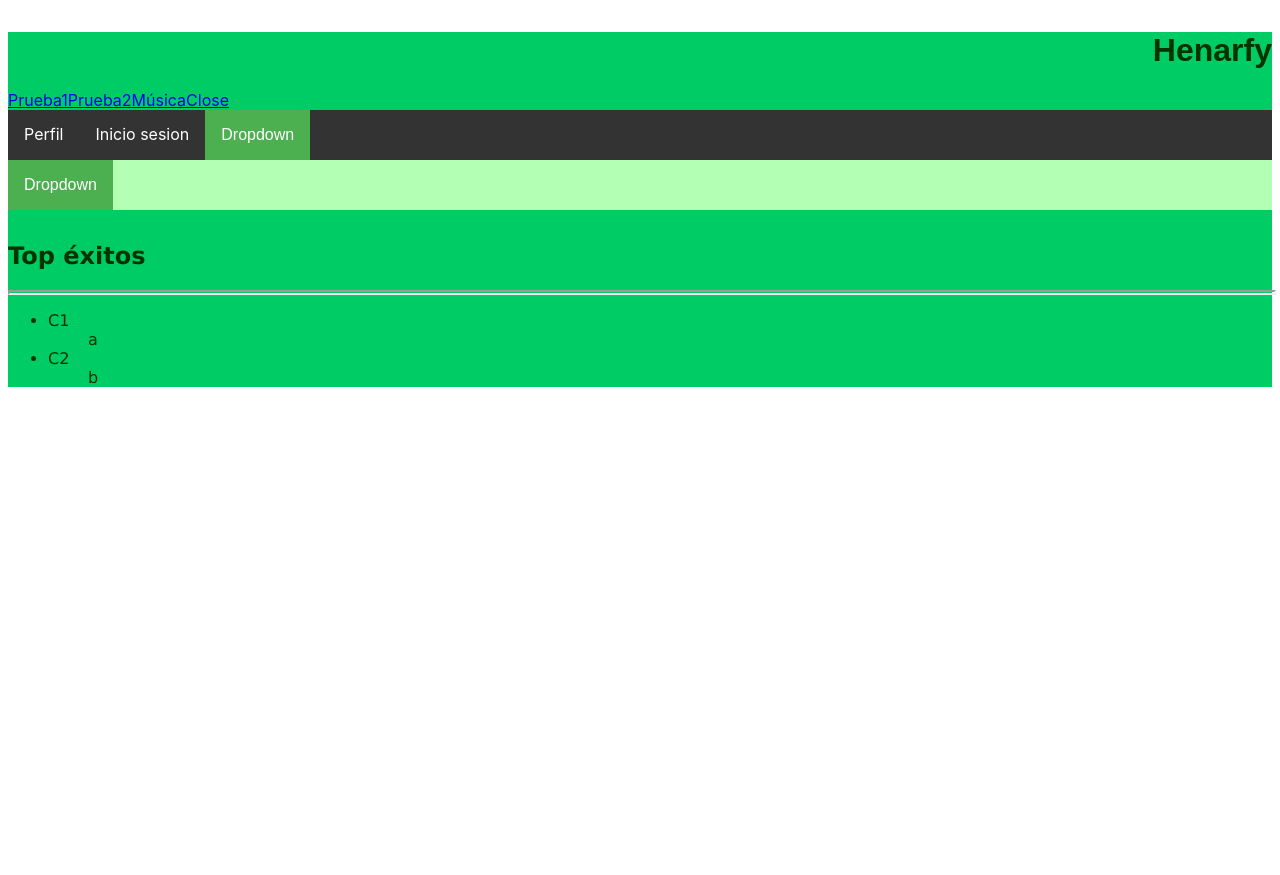
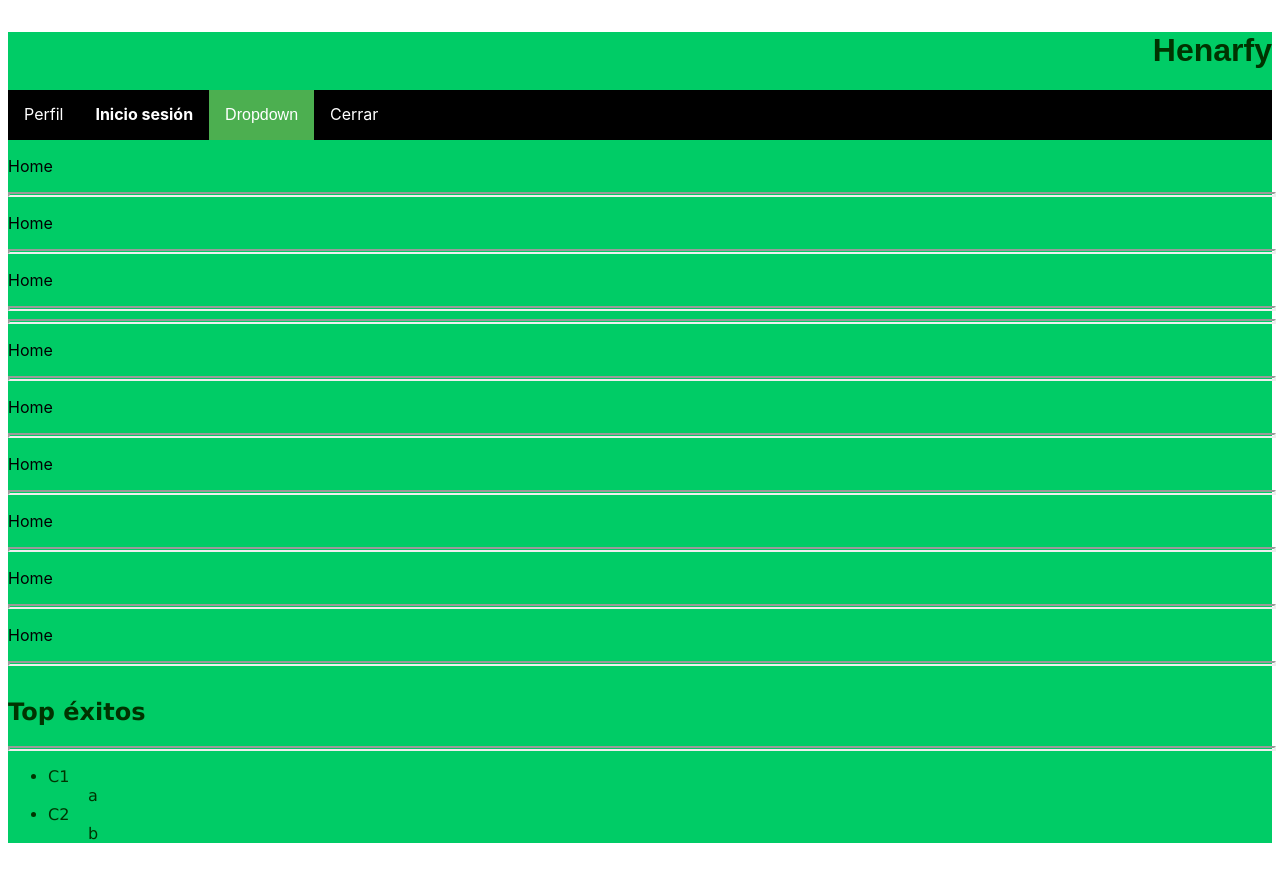
Before and after one commit to TrainingIT-REACT/practica-final-curso-Henar93, a React (Create React App) app: page / in a window 1280 px wide. Before the commit the page ends 800 px from the top, so only its background shows below. Built offline with nearby package versions, Linux system fonts and the light colour scheme; no server answers.

Commit message:
primeras rutas

```diff
--- a/src/App/App.css
+++ b/src/App/App.css
@@ -1,6 +1,5 @@
 .App {
   margin: 2em auto;
-  max-width: 110em;
 }
 
 
@@ -21,9 +20,10 @@ hr {border: 2px inset #eee; height: 1px; width: 100%;}
 
 
 nav {
-  background-color:#b3ffb3;
+  background-color: black;
   margin: 0;
   padding: 0;
+  display: flex;
 }
 
 main {
@@ -31,8 +31,9 @@ main {
 }
 
 .container {
+  clear: both;
+  width: 100%;
   margin: 2em auto;
-  max-width: 100em;
   color:#003300 ;
   font-family:'Lucida Sans', 'Lucida Sans Regular', 'Lucida Grande', 'Lucida Sans Unicode', Geneva, Verdana, sans-serif;
 }
@@ -41,7 +42,7 @@ main {
   list-style-type: none;
   margin: 0;
   padding: 0;
-  overflow: hidden;
+  /* overflow: hidden; */
   background-color: #333;
 }
 
--- a/src/App/App.js
+++ b/src/App/App.js
@@ -8,9 +8,7 @@ import './App.css';
 
 //importar páginas
 
-import Home from './Rutas/Home';
-import About from './Rutas/About';
-//import Musica from './Rutas/Musica';
+
 
 
 //import Navbar from './Menu/general.js';
@@ -22,29 +20,24 @@ import Glossary from './Glossary';
 
 
 
-const close =() =><p>chaO</p>;
+// const close =() =><p>chaO</p>;
 
 
 
 
 
-const cerrar = ({ match }) => <div>
-  <p>Para más info</p>
-  <p>
-    <NavLink activeClassName="active" to={`${match.url}/close`}>Anídate en la marina</NavLink>
-    {' '}
+// const cerrar = ({ match }) => <div>
+//   <p>Para más info</p>
+//   <p>
+//     <NavLink activeClassName="active" to={`${match.url}/close`}>Anídate en la marina</NavLink>
+//     {' '}
 
-  </p>
+//   </p>
 
-</div>;
+// </div>;
 
 
-const Musica = ({Musica}) =>(
-  <div>
-    <p>Example musicote</p>
 
-  </div>
-)
 
 
 // List de términos para el glosario
@@ -97,10 +90,8 @@ class App extends Component {
       <Router>
         <div className="App">
         <h1>Henarfy</h1>
-        <NavLink activeClassName="active"  activeStyle="active"  to="/me">Prueba1</NavLink>
-        <NavLink activeclassName="active" to="/about">Prueba2</NavLink>
-        <NavLink activeclassName="active"  to="/musica">Música</NavLink>
-        <NavLink activeclassName="active"  to="/cerrar">Close</NavLink>
+
+
 
         <Navbar/>
 
@@ -119,10 +110,7 @@ class App extends Component {
 
         </div>
     </div>
-    <Route path="/about" exact component={Home} />
-    <Route path="/me" exact component={About} />
-    <Route path="/musica" exact component={Musica} />
-    <Route path="/cerrar" exact component={cerrar} />
+
 </Router>
     </Suspense>
     );
--- a/src/App/Menu/general.js
+++ b/src/App/Menu/general.js
@@ -1,9 +1,27 @@
 import React from 'react';
-import { BrowserRouter as Router,Route,  Link} from "react-router-dom";
+import { BrowserRouter as Router, Route, Link, NavLink } from "react-router-dom";
 import './general.css';
+import Musica from '../Rutas/Musica';
+import Home from '../Rutas/Home';
+import About from '../Rutas/About';
 
 
 
+//const close =() =><p>chaO</p>;
+
+
+
+
+
+const cerrar = ({ match }) => <div>
+  <p>Para más info</p>
+  <p>
+    <NavLink activeClassName="active" to={`${match.url}/close`}>Anídate en la marina</NavLink>
+    {' '}
+
+  </p>
+
+</div>;
 
 
 class Navbar extends React.Component {
@@ -15,41 +33,30 @@ class Navbar extends React.Component {
                 <nav className="navbar navbar-inverse" >
                     <div className="container-fluid">
                         <div className="navbar-header">
-
                             <ul>
-
-
-                        <li><a className="navbar-brandP" href="/">Perfil</a></li>
-                        <li><a className="navbar-brand" href="/">Inicio sesion</a></li>
-                        <li> <div class="dropdown">
+                                <li><NavLink to="/musica" >Perfil</NavLink></li>
+                                <li><NavLink to="/" >Inicio sesión</NavLink></li>
+                                <li>
+                                    <div class="dropdown">
                                         <button class="dropbtn">Dropdown</button>
                                         <div class="dropdown-content">
-                                              <p >Link 1</p>
+                                            <NavLink to="/about" >l1</NavLink>
                                             <p>Link 2</p>
                                             <p>Link 3</p>
                                         </div>
                                     </div>
                                 </li>
+                                <li><NavLink to="/cerrar" >Cerrar</NavLink> </li>
                             </ul>
-
                         </div>
-                </div>
-                <div class="dropdown">
-                         <button class="dropbtn">Dropdown</button>
-                         <div class="dropdown-content">
-                                <Link to="/me" >Link 1</Link>
-
-
-                                <Link to="/about" >Link 2</Link>
-                                 <p>Link 3</p>
-
-
-                        </div>
-
                     </div>
 
                 </nav>
 
+    <Route path="/musica" exact component={Musica} />
+    <Route path="/" exact component={Home} />
+    <Route path="/about" exact component={About} />
+    <Route path="/cerrar" exact component={cerrar} />
             </Router>
         )
     }
```
Also changed, not shown: src/App/Menu/general.css (line endings or trailing spaces). Lines whose indentation alone changed are shown as unchanged.
